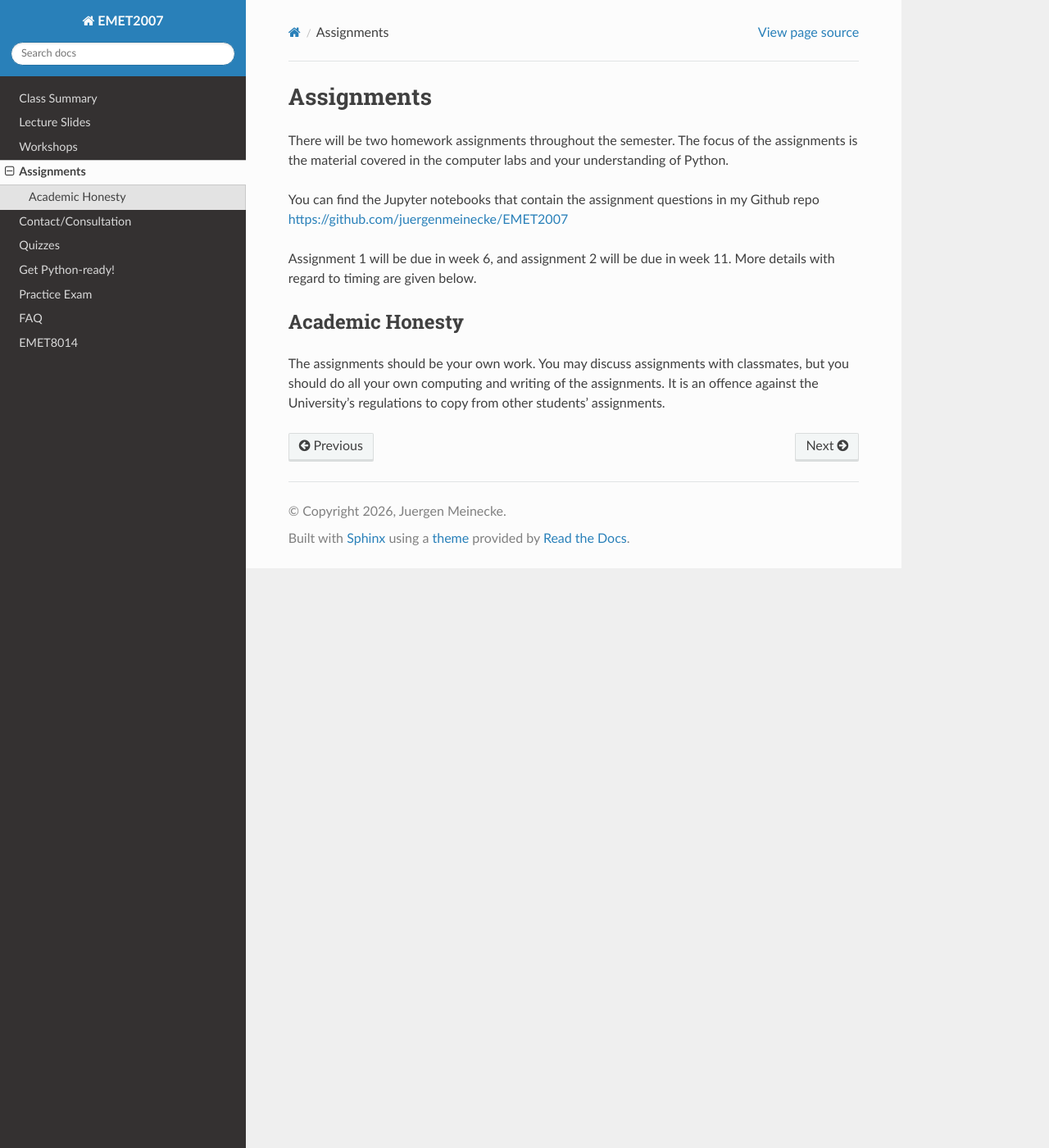
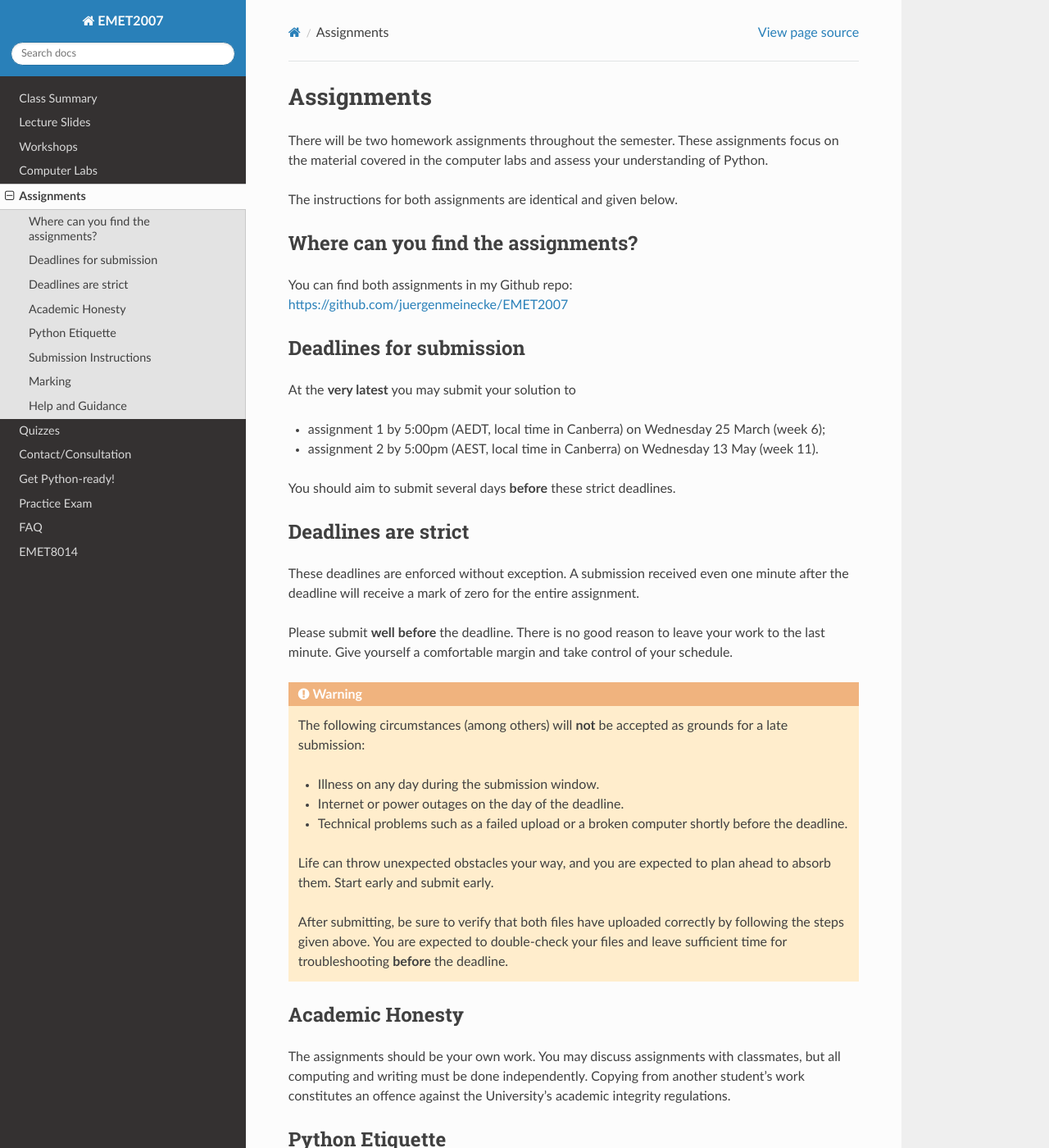
Before and after one commit to juergenmeinecke/EMET2007, a Sphinx documentation site: the page built from docs/assignments.rst, in a window 1280 px wide and 1400 px high. Shown: the whole window at 82% size. Built offline with Sphinx 7.4.7 and the Read the Docs theme 3.1.0, drawn with Linux system fonts in a browser that asks for light colours; some of the changed text lies outside the part shown.

```diff
--- a/docs/assignments.rst
+++ b/docs/assignments.rst
@@ -1,18 +1,104 @@
 Assignments
-===========
+============
 
-There will be two homework assignments throughout the semester. The focus of the assignments is the
-material covered in the computer labs and your understanding of Python.
+There will be two homework assignments throughout the semester. These assignments focus on
+the material covered in the computer labs and assess your understanding of Python.
 
-You can find the Jupyter notebooks that contain the assignment questions in my Github repo
-https://github.com/juergenmeinecke/EMET2007
+The instructions for both assignments are identical and given below.
 
-Assignment 1 will be due in week 6, and assignment 2 will be due in week 11. More details with
-regard to timing are given below.
+
+Where can you find the assignments?
+--------------------------------------
+
+| You can find both assignments in my Github repo:
+| https://github.com/juergenmeinecke/EMET2007
+
+Deadlines for submission
+------------------------
+
+At the **very latest** you may submit your solution to
+
+* assignment 1 by 5:00pm (AEDT, local time in Canberra) on Wednesday 25 March (week 6);
+
+* assignment 2 by 5:00pm (AEST, local time in Canberra) on Wednesday 13 May (week 11).
+
+You should aim to submit several days **before** these strict deadlines.
+
+Deadlines are strict
+----------------------
+
+These deadlines are enforced without exception. A submission received even one minute after
+the deadline will receive a mark of zero for the entire assignment.
+
+Please submit **well before** the deadline. There is no good reason to leave your work to the
+last minute. Give yourself a comfortable margin and take control of your schedule.
+
+.. warning::
+
+    The following circumstances (among others) will **not** be accepted as grounds for a late
+    submission:
+
+    *   Illness on any day during the submission window.
+
+    *   Internet or power outages on the day of the deadline.
+
+    *   Technical problems such as a failed upload or a broken computer shortly before the
+        deadline.
+
+    Life can throw unexpected obstacles your way, and you are expected to plan ahead to absorb
+    them. Start early and submit early.
+
+    After submitting, be sure to verify that both files have uploaded correctly by following the
+    steps given above. You are expected to double-check your files and leave sufficient time for
+    troubleshooting **before** the deadline.
+
 
 Academic Honesty
-----------------
+-----------------
 
-The assignments should be your own work. You may discuss assignments with classmates, but you
-should do all your own computing and writing of the assignments. It is an offence against the
-University's regulations to copy from other students' assignments.
+The assignments should be your own work. You may discuss assignments with classmates, but all
+computing and writing must be done independently. Copying from another student's work
+constitutes an offence against the University's academic integrity regulations.
+
+
+Python Etiquette
+-----------------
+
+You may only use Python, and you may only use packages and libraries that were used during
+EMET2007 computer labs.
+
+
+Submission Instructions
+--------------------------
+
+Submit **two** files on the course's Canvas site:
+
+* a Jupyter notebook file titled ``assignment_1.ipynb``, and
+
+* an HTML file titled ``assignment_1.html`` (created from the Jupyter notebook file).
+
+Submitting your ipynb file is an absolutely essential requirement. If for some reason you are
+unable to create an HTML file, you may submit the ipynb file only.
+
+(For assignment 2, the relevant file names are ``assignment_2.ipynb`` and
+``assignment_2.html``.)
+
+
+Marking
+---------
+
+The detailed breakdown of marks is provided as part of the Jupyter notebook. If the answer to
+an exercise is only partially correct, a mark of zero may be given.
+
+We reserve the right to deduct marks for assignment solutions that are poorly structured or
+presented. The maximum mark is 10.
+
+
+Help and Guidance
+-------------------
+
+We have a strict policy of not offering any help or guidance with regard to the assignments.
+This includes so-called *clarification questions*, which we will not answer.
+
+Please complete your work based on the information provided here, to the best of your
+abilities and understanding.
--- a/docs/consultation.rst
+++ b/docs/consultation.rst
@@ -1,5 +1,8 @@
 Contact/Consultation
 ======================
+
+Feel free to chat to me on Mondays either in the break between 10.55-11.05 or after the lecture.
+Otherwise you can visit me Mondays between 3.30-4.30 @ Arndt 1022.
 
 .. admonition:: Email
 
--- a/docs/exam.rst
+++ b/docs/exam.rst
@@ -1,5 +1,7 @@
 Practice Exam
 =============
+
+Coming soon!
 
 Here is a practice exam for you to familiarize yourself with the end-of-semester assessment. The
 actual final exam will have the same structure (number of questions, allocation of marks).
--- a/docs/index.rst
+++ b/docs/index.rst
@@ -27,9 +27,10 @@
     class_summary
     lectures
     workshops
+    labs
     assignments
+    quizzes
     consultation
-    quizzes
     jupyter
     exam
     faq
--- /dev/null
+++ b/docs/labs.rst
@@ -0,0 +1,6 @@
+Computer Labs
+=============
+
+| In the computer labs we use so-called Jupyter notebooks to do our Python programming.
+| You can find all the Jupyter notebooks in my public Github repo
+| https://github.com/juergenmeinecke/EMET2007
```
Also changed, not shown: other parts of docs/index.rst (+1 -1 lines), 13 other files.
